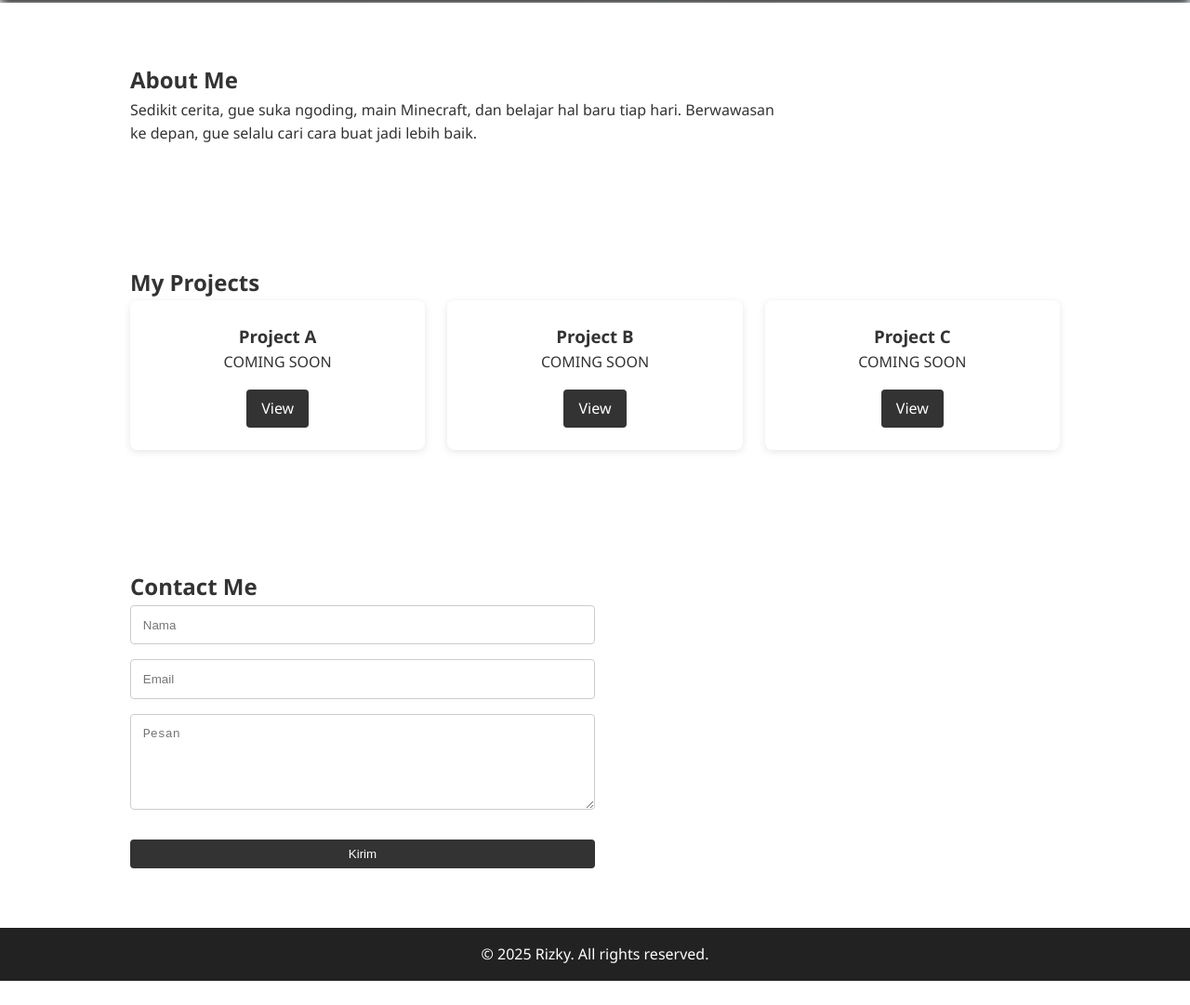
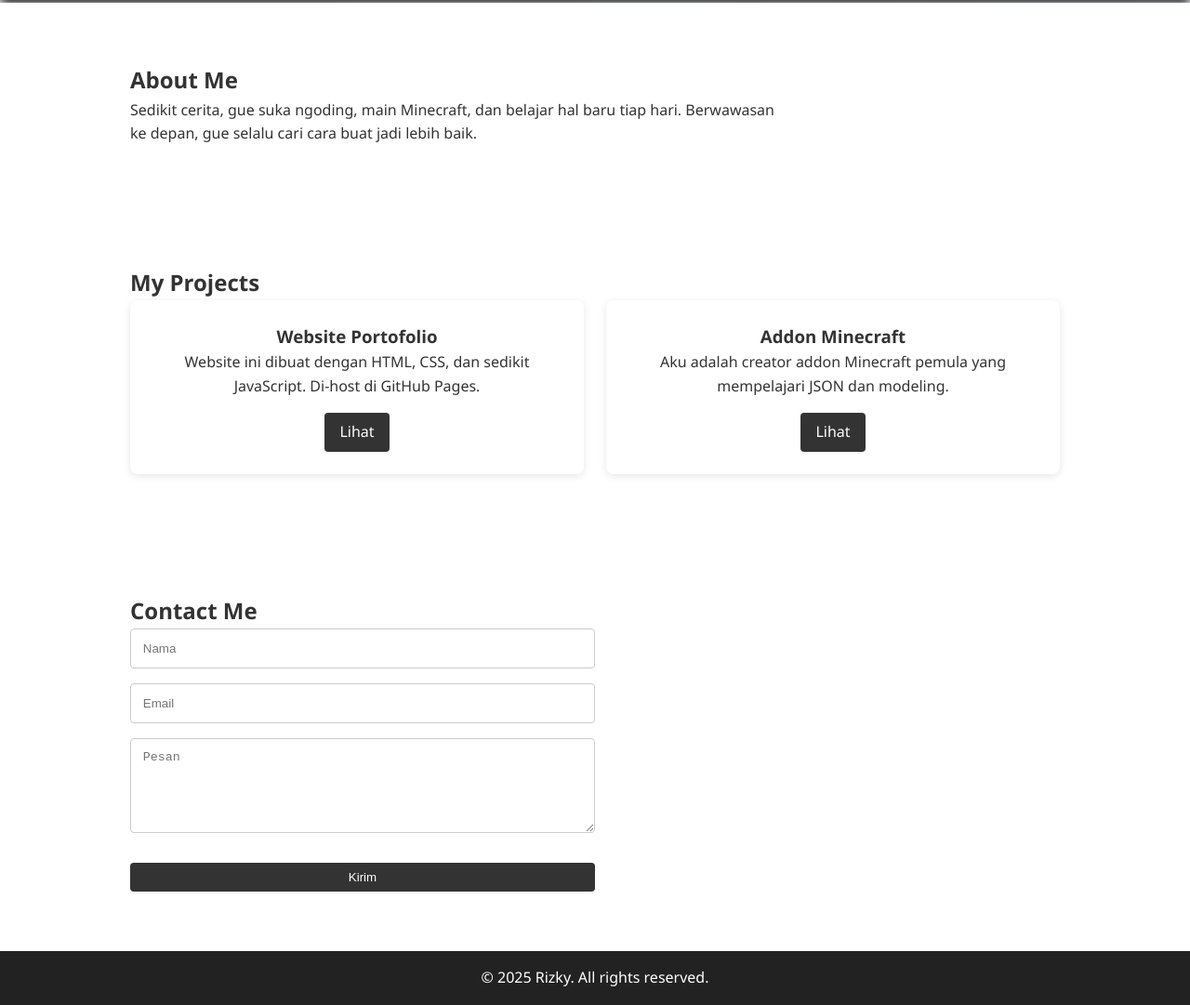
Before and after one commit to Rizkygamers/My-Portofolio, a plain HTML site: page index.html in a window 1280 px wide. Shown: the part 807-1888 px from the top of the page at 93% size. Before the commit the page ends 1862 px from the top, so only its background shows below. Drawn offline with Linux system fonts and the light colour scheme.

Commit message:
Update index.html

```diff
--- a/index.html
+++ b/index.html
@@ -36,19 +36,14 @@
   <h2>My Projects</h2>
   <div class="project-grid">
     <div class="project-card">
-        <h3>Project A</h3>
-        <p>COMING SOON</p>
-        <a href="#" class="btn">View</a>
+      <h3>Website Portofolio</h3>
+      <p>Website ini dibuat dengan HTML, CSS, dan sedikit JavaScript. Di-host di GitHub Pages.</p>
+      <a href="https://rizkygamers.github.io/My-Portofolio/" class="btn" target="_blank">Lihat</a>
     </div>
     <div class="project-card">
-        <h3>Project B</h3>
-        <p>COMING SOON</p>
-        <a href="#" class="btn">View</a>
-      </div>
-      <div class="project-card">
-        <h3>Project C</h3>
-        <p>COMING SOON</p>
-        <a href="#" class="btn">View</a>
+      <h3>Addon Minecraft</h3>
+      <p>Aku adalah creator addon Minecraft pemula yang mempelajari JSON dan modeling.</p>
+      <a href="#" class="btn">Lihat</a>
     </div>
   </div>
 </section>
```
Lines whose indentation alone changed are shown as unchanged.
